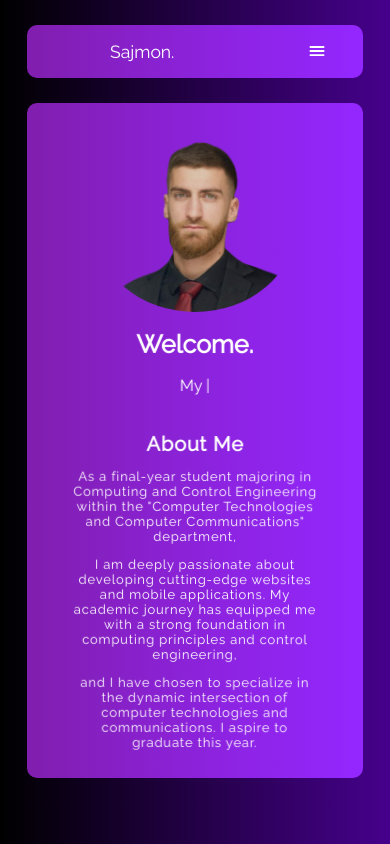
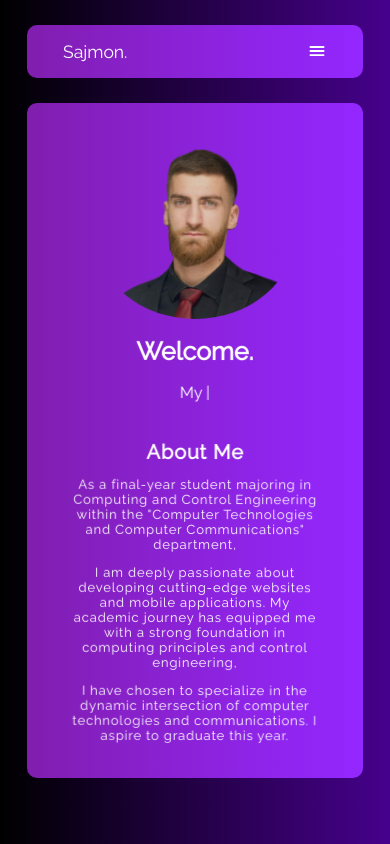
Before and after one commit to Sajmon410/portfolio, a React (Create React App) app in the folder portfolio/: page /aboutme in a window 390 px wide. Built offline with nearby package versions, Linux system fonts and the light colour scheme.

Commit message:
Title in navbar fixed and pages optimized for smaller screens.

```diff
--- a/portfolio/src/components/aboutme.jsx
+++ b/portfolio/src/components/aboutme.jsx
@@ -50,7 +50,7 @@ const AboutMe = () => {
             </div>
             <div className="animate__animated animate__backInUp animate__delay-2s">
               <p className="about-me-text">
-                and I have chosen to specialize in the dynamic intersection of
+                I have chosen to specialize in the dynamic intersection of
                 computer technologies and communications. I aspire to graduate
                 this year.
               </p>
--- a/portfolio/src/styles/aboutme.css
+++ b/portfolio/src/styles/aboutme.css
@@ -66,5 +66,11 @@ hr {
 @media screen and (max-height: 750px) {
   .about-me-text {
     font-size: 10px;
+
   }
 }
+@media screen and (max-height: 650px) {
+  .about-me-text {
+    font-size: 9px;
+  }
+}
--- a/portfolio/src/styles/hero.css
+++ b/portfolio/src/styles/hero.css
@@ -199,3 +199,13 @@
 .disabled-link {
   pointer-events: none;
 }
+
+@media screen and (max-height: 600px) {
+  .centar{
+    margin-bottom: 10px;
+
+  }
+  .text-hero{
+    margin: 5px;
+  }
+}
--- a/portfolio/src/styles/navbar.css
+++ b/portfolio/src/styles/navbar.css
@@ -10,7 +10,7 @@
 }
 
 .content {
-  margin: 0px 20%;
+  margin: 0px 20% 0px 80px;
 
   padding: 1rem;
   height: 100%;
@@ -87,3 +87,9 @@ li {
 .ul {
   padding-left: 0 !important;
 }
+
+@media screen and (max-width: 1075px) {
+  .content {
+    margin: 0px 20% 0px 20px;
+  }
+}
```
